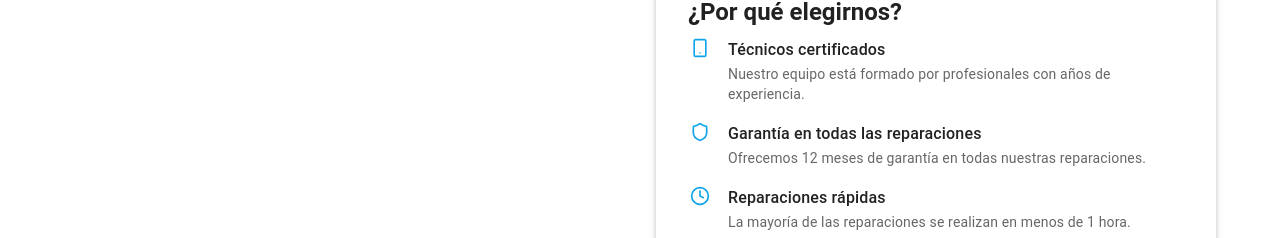
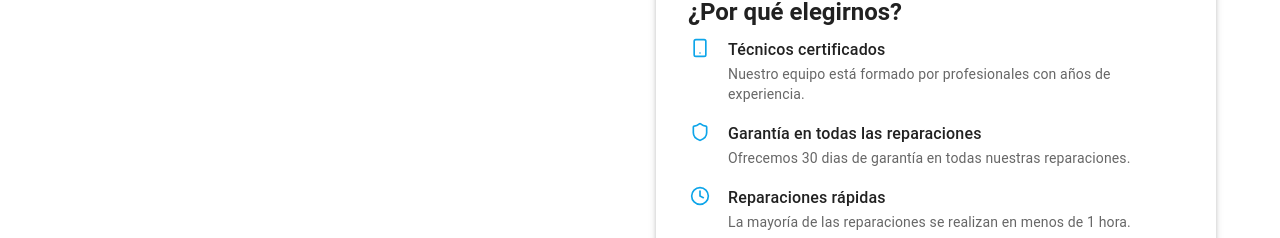
Before and after one commit to nestor1608/tecmovil_front, a React (Vite) app: page /contacto in a window 1280 px wide. Shown: the part 1110-1348 px from the top of the page. Built offline with nearby package versions, Linux system fonts and the light colour scheme; no server answers.

Commit message:
update page contact

```diff
--- a/src/pages/ContactPage.jsx
+++ b/src/pages/ContactPage.jsx
@@ -192,7 +192,7 @@ const ContactPage = () => {
                         Garantía en todas las reparaciones
                       </Typography>
                       <Typography variant="body2" color="text.secondary">
-                        Ofrecemos 12 meses de garantía en todas nuestras reparaciones.
+                        Ofrecemos 30 dias de garantía en todas nuestras reparaciones.
                       </Typography>
                     </Box>
                   </Box>
@@ -267,7 +267,7 @@ const ContactPage = () => {
               </AccordionSummary>
               <AccordionDetails>
                 <Typography variant="body2" color="text.secondary">
-                  Todas nuestras reparaciones incluyen una garantía de 12 meses que cubre cualquier defecto en los repuestos utilizados o en la mano de obra.
+                  Todas nuestras reparaciones incluyen una garantía de 30 dias que cubre cualquier defecto en los repuestos utilizados o en la mano de obra.
                 </Typography>
               </AccordionDetails>
             </Accordion>
```
